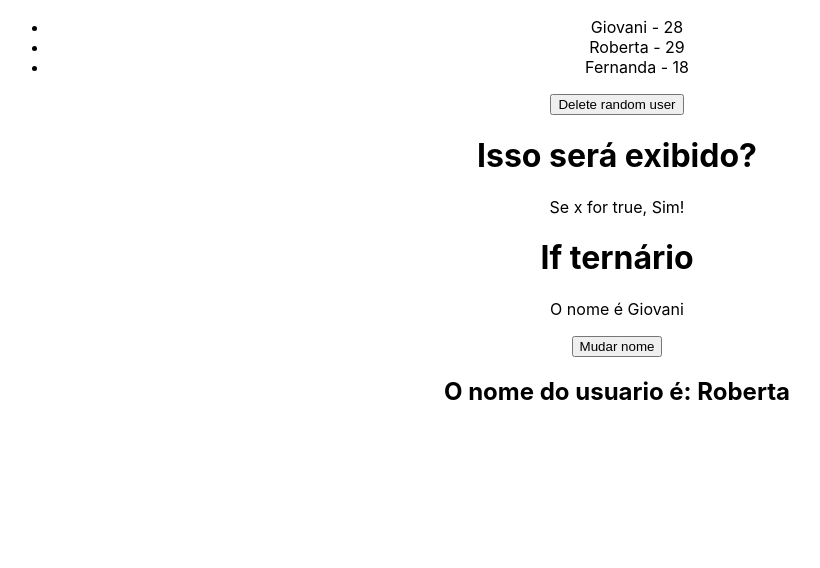
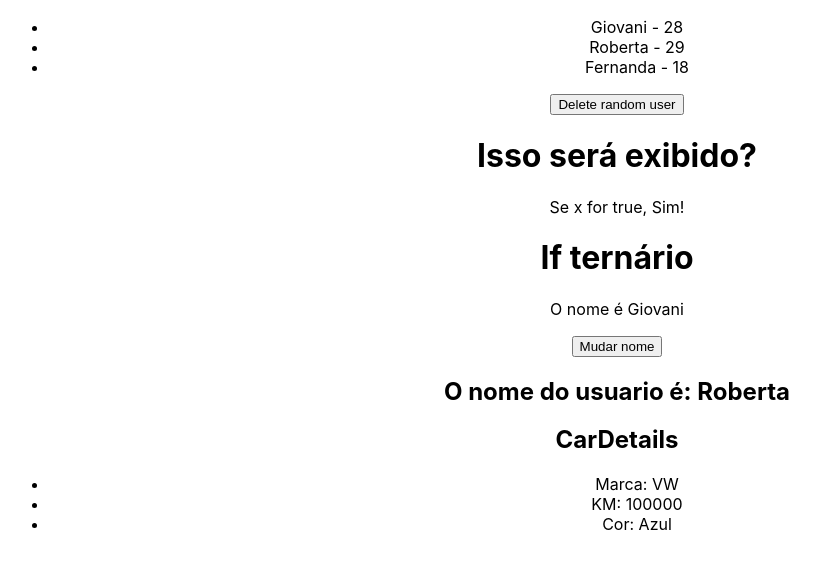
Before and after one commit to leaquis/Estudos-Front-End, a React (Vite) app in the folder Estudos React/Introducao React/React Intermediario/intermediario/: page / in a window 1280 px wide. Shown: the part 1630-2198 px from the top of the page, without its empty margins (23-843 px from the left). Built offline with nearby package versions, Linux system fonts and the light colour scheme.

Commit message:
destructuring em props

```diff
--- a/Estudos React/Introducao React/React Intermediario/intermediario/src/App.jsx
+++ b/Estudos React/Introducao React/React Intermediario/intermediario/src/App.jsx
@@ -6,9 +6,9 @@ import ManageData from "./components/ManageData";
 import ListRender from "./components/ListRender";
 import ConditionalRender from "./components/ConditionalRender";
 import ShowUserName from "./components/ShowUserName";
+import CarDetails from "./components/CarDetails";
 
 function App() {
-  const name = "Giovani";
   const [userName] = useState("Roberta");
 
   return (
@@ -29,7 +29,10 @@ function App() {
       <ManageData />
       <ListRender />
       <ConditionalRender />
+      {/*props*/}
       <ShowUserName name={userName} />
+      {/*destructuring*/}
+      <CarDetails brand="VW" km={100000} color={"Azul"} />
     </div>
   );
 }
--- /dev/null
+++ b/Estudos React/Introducao React/React Intermediario/intermediario/src/components/CarDetails.jsx
@@ -0,0 +1,16 @@
+import React from "react";
+
+const CarDetails = ({ brand, km, color }) => {
+  return (
+    <div>
+      <h2>CarDetails</h2>
+      <ul>
+        <li>Marca: {brand}</li>
+        <li>KM: {km}</li>
+        <li>Cor: {color}</li>
+      </ul>
+    </div>
+  );
+};
+
+export default CarDetails;
```
